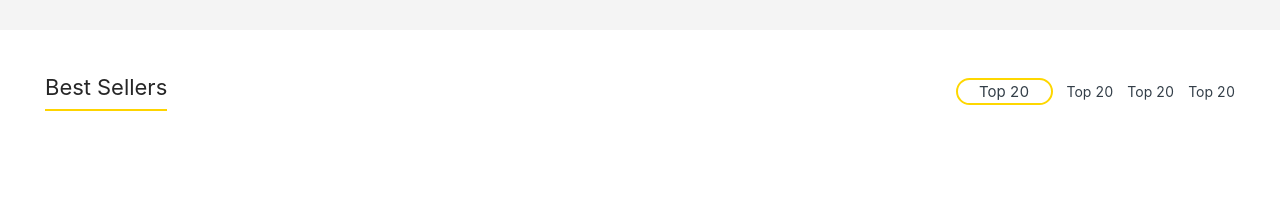
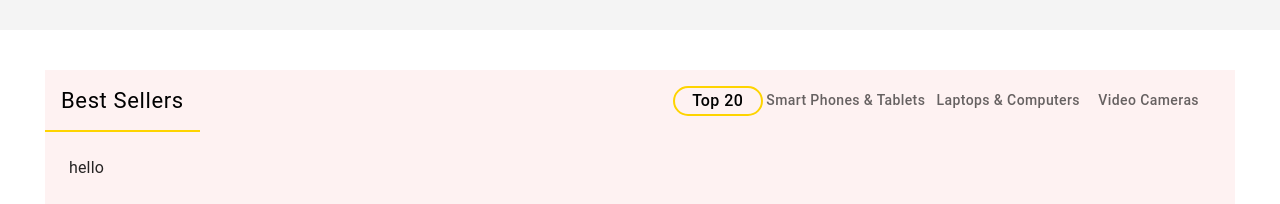
Before and after one commit to agamamom/Ecommerce-college-project, a React (Create React App) app: page / in a window 1280 px wide. Shown: the part 2502-2706 px from the top of the page. Before the commit the page ends 2616 px from the top, so only its background shows below. Built offline with nearby package versions, Linux system fonts and the light colour scheme.

Commit message:
update best sellers

```diff
--- a/src/components/best-sellers/BestSellers.js
+++ b/src/components/best-sellers/BestSellers.js
@@ -1,26 +1,94 @@
-import React from "react";
+import React, { useState } from "react";
+import Tabs from "@mui/material/Tabs";
+import Tab from "@mui/material/Tab";
+import Box from "@mui/material/Box";
+import Typography from "@mui/material/Typography";
+import { styled } from "@mui/material/styles";
+import ProductSO from "../product-specialOffer/ProductSO";
+
+const AntTab = styled((props) => <Tab disableRipple {...props} />)(
+  ({ theme }) => ({
+    textTransform: "none",
+  })
+);
+// div className="mr-[44px] text-[22px] font-normal flex-shrink-0 leading-[35px] pb-[8.8px] relative BestSellers-nav-link active"
+const AntTabTitle = styled((props) => <Tab disableRipple {...props} />)(
+  ({ theme }) => ({
+    textTransform: "none",
+    fontSize: 22,
+    fontWeight: 400,
+    lineHeight: 35,
+  })
+);
+{
+  /* <div className="border-[2px] border-[#fed400] rounded-[20px] px-[16px] py-[2px] text-[16px] font-semibold"></div> */
+}
+const AntTabTop20 = styled((props) => <Tab disableRipple {...props} />)(
+  ({ theme }) => ({
+    textTransform: "none",
+  })
+);
+
+function TabPanel(props) {
+  const { children, value, index, ...other } = props;
+
+  return (
+    <div
+      role="tabpanel"
+      hidden={value !== index}
+      id={`simple-tabpanel-${index}`}
+      aria-labelledby={`simple-tab-${index}`}
+      {...other}
+    >
+      {value === index && (
+        <Box sx={{ p: 3 }}>
+          <Typography>{children}</Typography>
+        </Box>
+      )}
+    </div>
+  );
+}
+
+function a11yProps(index) {
+  return {
+    id: `simple-tab-${index}`,
+    "aria-controls": `simple-tabpanel-${index}`,
+  };
+}
 
 const BestSellers = () => {
+  const [value, setValue] = React.useState(0);
+
+  const handleChange = (event, newValue) => {
+    setValue(newValue);
+  };
   return (
-    <div className="bg-white px-[45px] mt-[40px]">
-      <div className="flex mb-[14] items-center justify-between">
-        <div className="mr-[44px] text-[22px] font-normal flex-shrink-0 leading-[35px] pb-[8.8px] relative BestSellers-nav-link active">
-          Best Sellers
-        </div>
-        <div className="text-[14px] flex-nowrap flex overflow-auto border-none relative border-t-[1px] border-[#ddd] items-center leading-[14px]">
-          <div className="border-[#fed700] bg-transparent rounded-[20px] py-[4.5px] px-[21.4px] border-[2px] text-[15px] text-[#333e48]">
-            Top 20
-          </div>
-          <div className="text-[14px] text-[#333e48] pl-0 ml-[14px]">
-            Top 20
-          </div>
-          <div className="text-[14px] text-[#333e48] pl-0 ml-[14px]">
-            Top 20
-          </div>
-          <div className="text-[14px] text-[#333e48] pl-0 ml-[14px]">
-            Top 20
-          </div>
-        </div>
+    <div className="bg-white px-[45px] mt-[40px] bestSellers-line">
+      <div className="w-[100%] bg-red-50">
+        <Box sx={{ borderBottom: 1, borderColor: "divider" }}>
+          <Tabs
+            value={value}
+            onChange={handleChange}
+            aria-label="basic tabs example"
+            centered
+          >
+            <AntTabTitle label="Best Sellers" {...a11yProps(0)} />
+            <AntTabTop20 label="Top 20" {...a11yProps(1)} disabled />
+            <AntTab label="Smart Phones & Tablets" {...a11yProps(2)} />
+            {/* <Tab label="Smart Phones & Tablets"  /> */}
+            <AntTab label="Laptops & Computers" {...a11yProps(3)} />
+            <AntTab label="Video Cameras" {...a11yProps(4)} />
+          </Tabs>
+        </Box>
+        <TabPanel value={value} index={0}>
+          hello
+        </TabPanel>
+        <TabPanel value={value} index={1}>
+          Item Two
+        </TabPanel>
+        <TabPanel value={value} index={2}>
+          Item Three
+        </TabPanel>
       </div>
     </div>
   );
--- a/src/index.scss
+++ b/src/index.scss
@@ -235,6 +235,17 @@ body {
   }
 }
 
+.MuiButtonBase-root.MuiTab-root.MuiTab-textColorPrimary {
+  margin-right: 20px;
+  &.Mui-selected {
+    color: black;
+  }
+}
+
+.MuiTabs-indicator.css-1aquho2-MuiTabs-indicator {
+  background-color: #fed400;
+}
+
 .hover-area {
   border: none;
   position: relative;
@@ -328,16 +339,66 @@ body {
   }
 }
 
-.BestSellers-nav-link.active {
-  &::after {
-    content: " ";
-    border-bottom: 2px solid #fed400;
-    display: block;
+.bestSellers-line {
+  // &::after {
+  //   content: " ";
+  //   border-bottom: 1px solid #a7a59ca5;
+  //   display: block;
+  //   position: absolute;
+  //   top: 47px;
+  //   width: 100%;
+  // }
+  // & #simple-tabpanel-0 {
+  //   clear: both;
+  // }
+  // & #simple-tabpanel-1 {
+  //   clear: both;
+  // }
+  // & #simple-tabpanel-3 {
+  //   clear: both;
+  // }
+  & #simple-tab-0 {
     position: absolute;
-    bottom: 3px;
-    width: 100%;
+    left: 0;
+  }
+  & #simple-tab-1 {
+    border: 2px solid #fed400;
+    border-radius: 20px;
+    padding-right: 16px;
+    padding-left: 16px;
+    padding-top: 2px;
+    padding-bottom: 2px;
+    font-size: 16px;
+    font-weight: 500;
+    min-height: 30px;
+    color: black;
+    position: absolute;
+    right: 38%;
+  }
+  & #simple-tab-2 {
+    position: absolute;
+    right: 23%;
+  }
+  & #simple-tab-3 {
+    position: absolute;
+    right: 10%;
+  }
+  & #simple-tab-4 {
+    position: absolute;
+    right: 0;
   }
 }
+
+.bestSellers-line .MuiBox-root.css-1gsv261 {
+  border: none;
+}
+
+.MuiTabs-flexContainer.MuiTabs-centered.css-1wf8b0h-MuiTabs-flexContainer {
+  height: 62px;
+  align-items: center;
+  position: relative;
+}
+
 @keyframes mymove {
   0% {
     height: 192px;
--- /dev/null
+++ b/src/pages/test.js
@@ -0,0 +1,125 @@
+import * as React from "react";
+import { styled } from "@mui/material/styles";
+import Tabs from "@mui/material/Tabs";
+import Tab from "@mui/material/Tab";
+import Box from "@mui/material/Box";
+
+const AntTabs = styled(Tabs)({
+  borderBottom: "1px solid #e8e8e8",
+  "& .MuiTabs-indicator": {
+    backgroundColor: "#1890ff",
+  },
+});
+
+const AntTab = styled((props: StyledTabProps) => (
+  <Tab disableRipple {...props} />
+))(({ theme }) => ({
+  textTransform: "none",
+  minWidth: 0,
+  [theme.breakpoints.up("sm")]: {
+    minWidth: 0,
+  },
+  fontWeight: theme.typography.fontWeightRegular,
+  marginRight: theme.spacing(1),
+  color: "rgba(0, 0, 0, 0.85)",
+  fontFamily: [
+    "-apple-system",
+    "BlinkMacSystemFont",
+    '"Segoe UI"',
+    "Roboto",
+    '"Helvetica Neue"',
+    "Arial",
+    "sans-serif",
+    '"Apple Color Emoji"',
+    '"Segoe UI Emoji"',
+    '"Segoe UI Symbol"',
+  ].join(","),
+  "&:hover": {
+    color: "#40a9ff",
+    opacity: 1,
+  },
+  "&.Mui-selected": {
+    color: "#1890ff",
+    fontWeight: theme.typography.fontWeightMedium,
+  },
+  "&.Mui-focusVisible": {
+    backgroundColor: "#d1eaff",
+  },
+}));
+
+interface StyledTabsProps {
+  children?: React.ReactNode;
+  value: number;
+  onChange: (event: React.SyntheticEvent, newValue: number) => void;
+}
+
+const StyledTabs = styled((props: StyledTabsProps) => (
+  <Tabs
+    {...props}
+    TabIndicatorProps={{ children: <span className="MuiTabs-indicatorSpan" /> }}
+  />
+))({
+  "& .MuiTabs-indicator": {
+    display: "flex",
+    justifyContent: "center",
+    backgroundColor: "transparent",
+  },
+  "& .MuiTabs-indicatorSpan": {
+    maxWidth: 40,
+    width: "100%",
+    backgroundColor: "#635ee7",
+  },
+});
+
+interface StyledTabProps {
+  label: string;
+}
+
+const StyledTab = styled((props: StyledTabProps) => (
+  <Tab disableRipple {...props} />
+))(({ theme }) => ({
+  textTransform: "none",
+  fontWeight: theme.typography.fontWeightRegular,
+  fontSize: theme.typography.pxToRem(15),
+  marginRight: theme.spacing(1),
+  color: "rgba(255, 255, 255, 0.7)",
+  "&.Mui-selected": {
+    color: "#fff",
+  },
+  "&.Mui-focusVisible": {
+    backgroundColor: "rgba(100, 95, 228, 0.32)",
+  },
+}));
+
+export default function CustomizedTabs() {
+  const [value, setValue] = React.useState(0);
+
+  const handleChange = (event: React.SyntheticEvent, newValue: number) => {
+    setValue(newValue);
+  };
+
+  return (
+    <Box sx={{ width: "100%" }}>
+      <Box sx={{ bgcolor: "#fff" }}>
+        <AntTabs value={value} onChange={handleChange} aria-label="ant example">
+          <AntTab label="Tab 1" />
+          <AntTab label="Tab 2" />
+          <AntTab label="Tab 3" />
+        </AntTabs>
+        <Box sx={{ p: 3 }} />
+      </Box>
+      <Box sx={{ bgcolor: "#2e1534" }}>
+        <StyledTabs
+          value={value}
+          onChange={handleChange}
+          aria-label="styled tabs example"
+        >
+          <StyledTab label="Workflows" />
+          <StyledTab label="Datasets" />
+          <StyledTab label="Connections" />
+        </StyledTabs>
+        <Box sx={{ p: 3 }} />
+      </Box>
+    </Box>
+  );
+}
```
